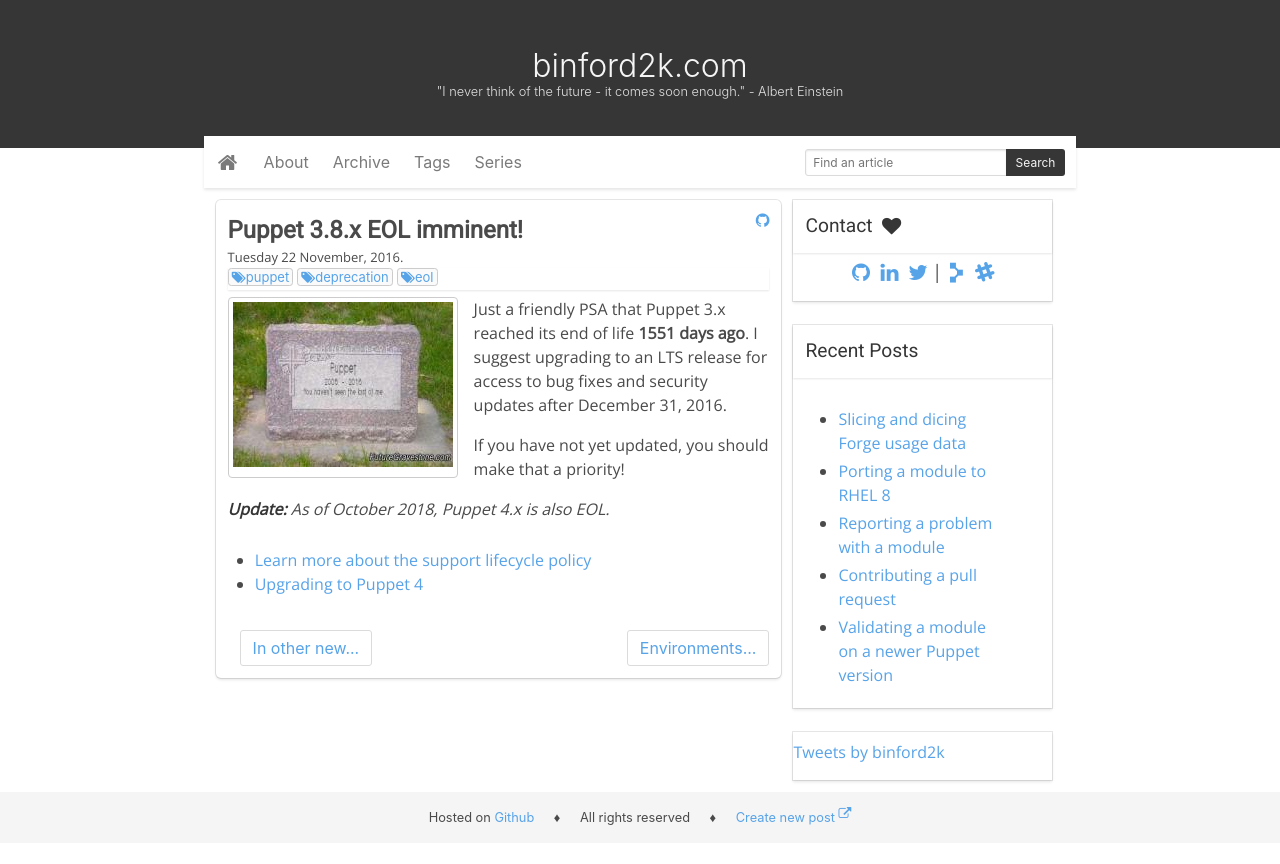
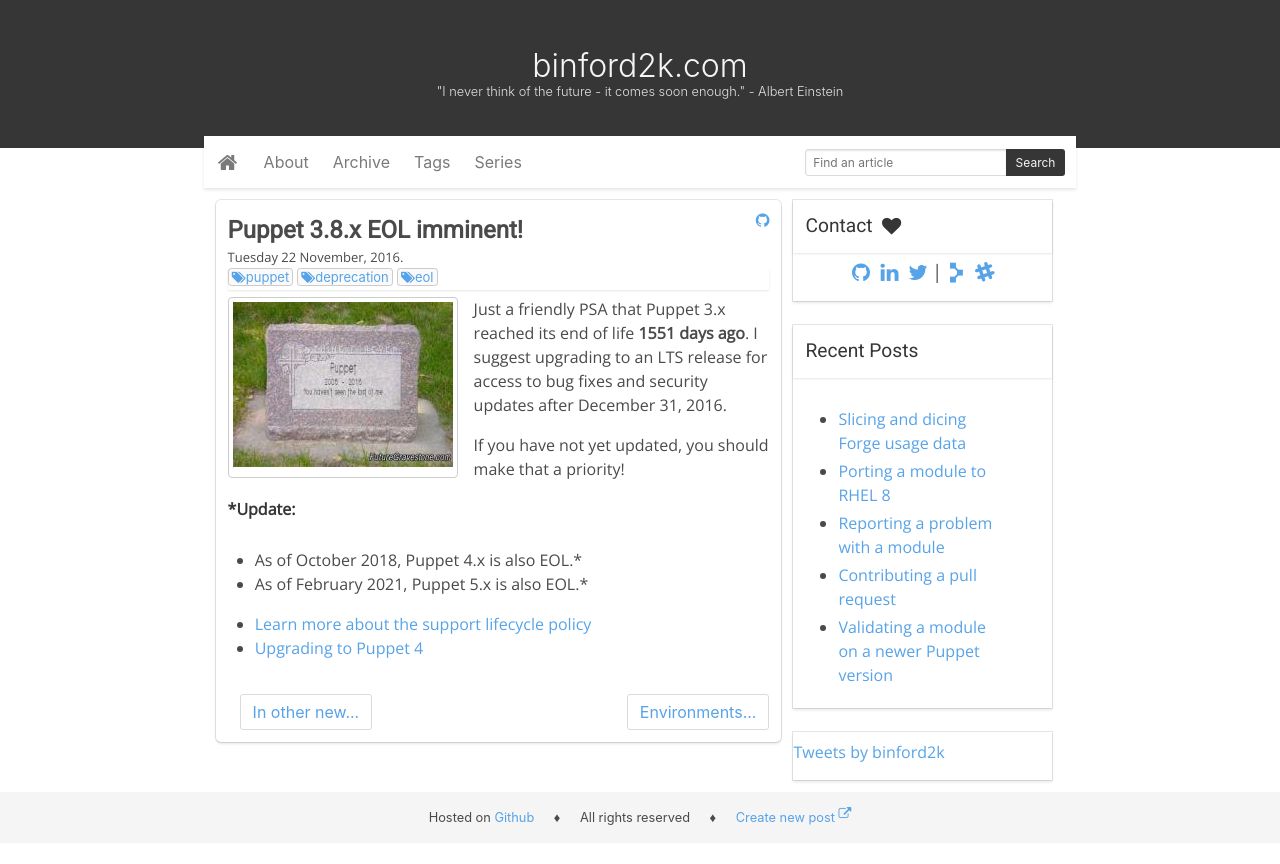
Before and after one commit to binford2k/binford2k.com, a Jekyll site: the page built from _posts/2016-11-22-puppet-3.x-eol.md, in a window 1280 px wide. Shown: the top 864 px of the page. Built offline with Jekyll 4.4.1, drawn with Linux system fonts in a browser that asks for light colours; comment, search, counter and statistics services are not loaded.

Commit message:
Update 2016-11-22-puppet-3.x-eol.md

```diff
--- a/_posts/2016-11-22-puppet-3.x-eol.md
+++ b/_posts/2016-11-22-puppet-3.x-eol.md
@@ -12,7 +12,10 @@ after December 31, 2016.
 
 If you have not yet updated, you should make that a priority!
 
-***Update:** As of October 2018, Puppet 4.x is also EOL.*
+***Update:**
+
+* As of October 2018, Puppet 4.x is also EOL.*
+* As of February 2021, Puppet 5.x is also EOL.*
 
 * [Learn more about the support lifecycle policy](https://puppet.com/misc/puppet-enterprise-lifecycle)
 * [Upgrading to Puppet 4](https://docs.puppet.com/upgrade/upgrade_steps.html)
```
